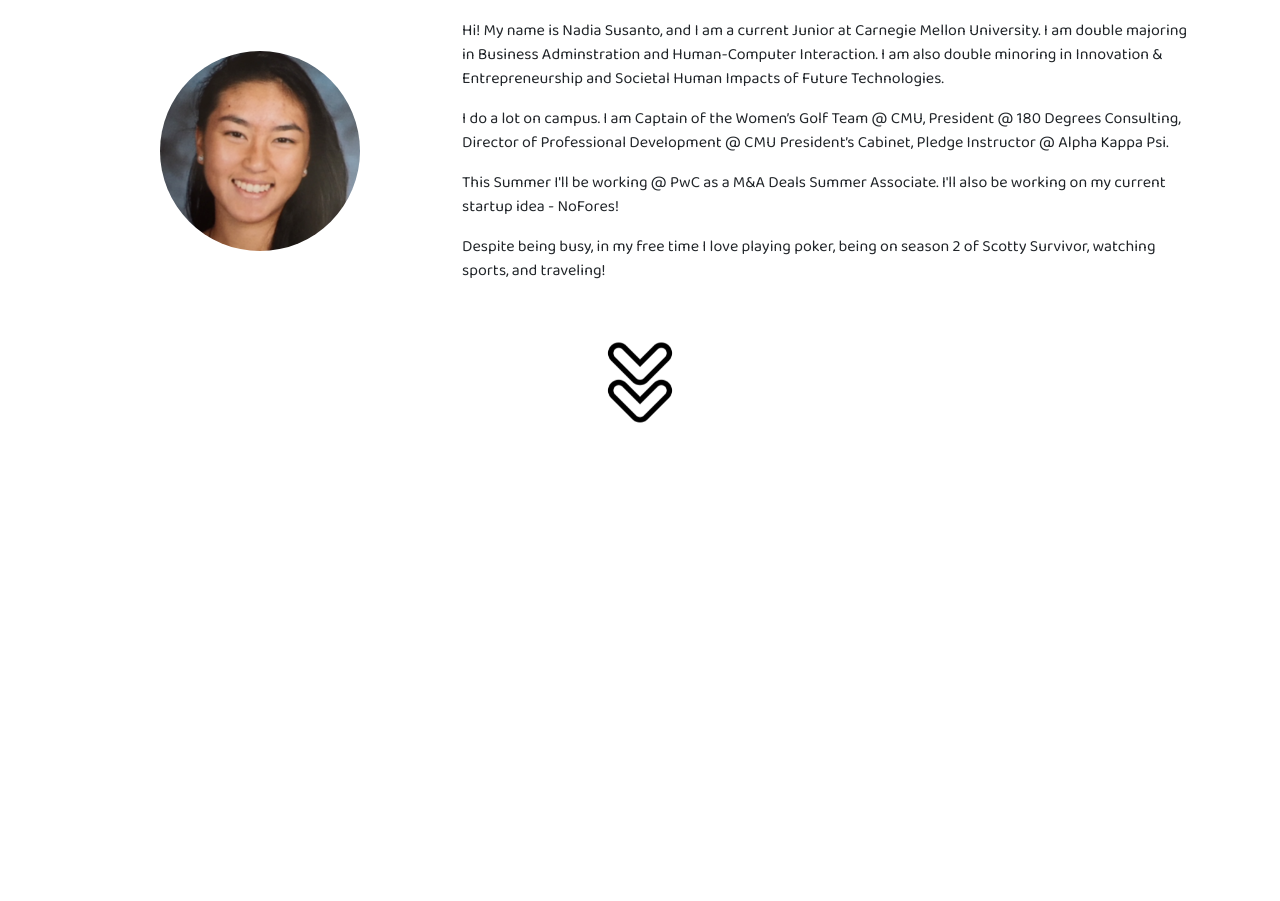
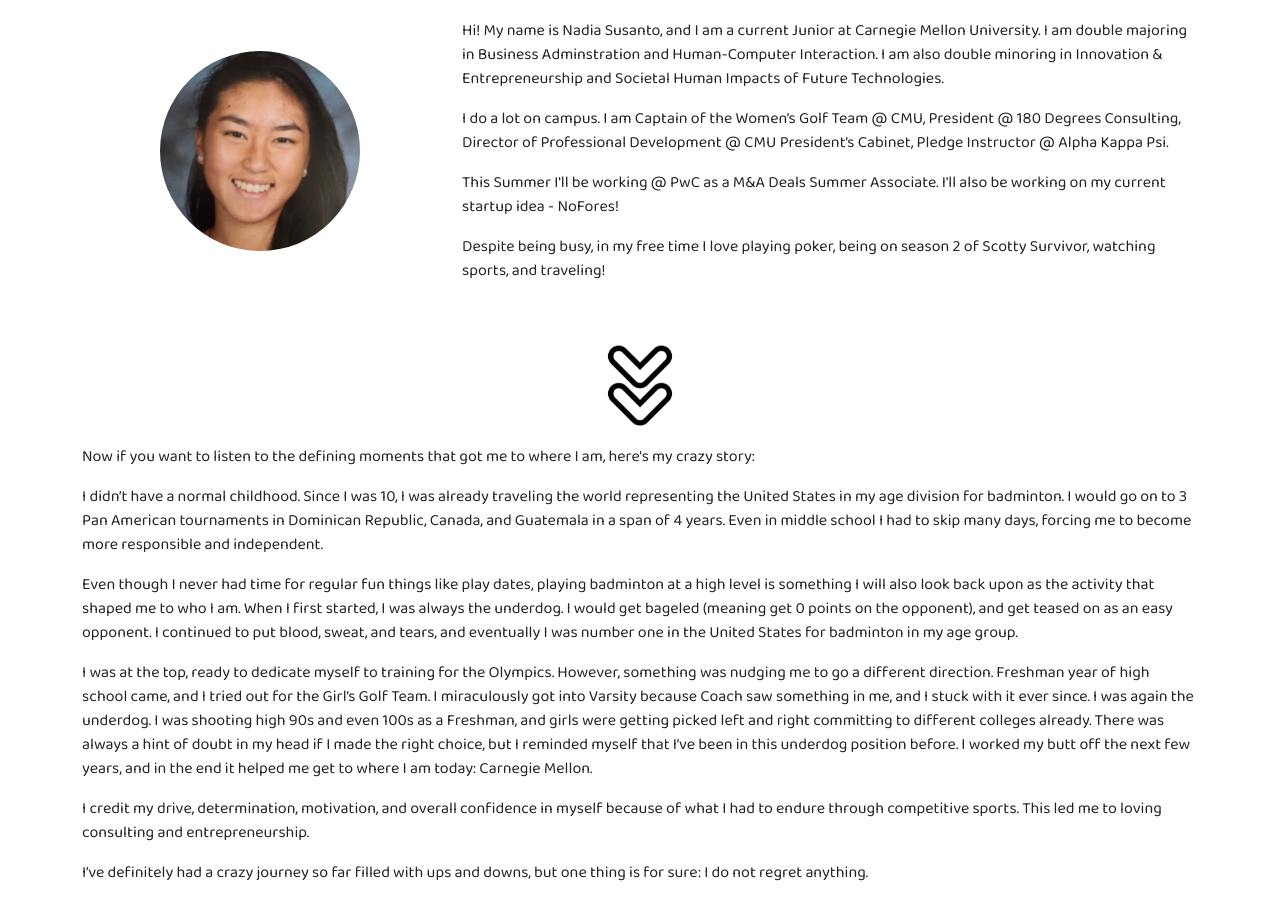
Before and after one commit to nasusanto/webportfolio, a plain HTML site: page story.html in a window 1280 px wide. Shown: the part 209-1110 px from the top of the page. Before the commit the page ends 800 px from the top, so only its background shows below. Drawn offline with nearby package versions, Linux system fonts and the light colour scheme.

Commit message:
updated story

```diff
--- a/story.html
+++ b/story.html
@@ -85,6 +85,14 @@
                     <img src="Images/arrow.png" alt="Down Arrow" id="down-arrow" class="vertical-bounce">
                 </div>
             </div>
+
+            <p></p>
+            <p>Now if you want to listen to the defining moments that got me to where I am, here's my crazy story:</p>
+            <p>I didn’t have a normal childhood. Since I was 10, I was already traveling the world representing the United States in my age division for badminton. I would go on to 3 Pan American tournaments in Dominican Republic, Canada, and Guatemala in a span of 4 years. Even in middle school I had to skip many days, forcing me to become more responsible and independent. </p>
+            <p>Even though I never had time for regular fun things like play dates, playing badminton at a high level is something I will also look back upon as the activity that shaped me to who I am. When I first started, I was always the underdog. I would get bageled (meaning get 0 points on the opponent), and get teased on as an easy opponent. I continued to put blood, sweat, and tears, and eventually I was number one in the United States for badminton in my age group. </p>
+            <p>I was at the top, ready to dedicate myself to training for the Olympics. However, something was nudging me to go a different direction. Freshman year of high school came, and I tried out for the Girl’s Golf Team. I miraculously got into Varsity because Coach saw something in me, and I stuck with it ever since. I was again the underdog. I was shooting high 90s and even 100s as a Freshman, and girls were getting picked left and right committing to different colleges already. There was always a hint of doubt in my head if I made the right choice, but I reminded myself that I’ve been in this underdog position before. I worked my butt off the next few years, and in the end it helped me get to where I am today: Carnegie Mellon. </p>
+            <p>I credit my drive, determination, motivation, and overall confidence in myself because of what I had to endure through competitive sports. This led me to loving consulting and entrepreneurship. </p>
+            <p>I’ve definitely had a crazy journey so far filled with ups and downs, but one thing is for sure: I do not regret anything. </p>
         </div>
 
         <!--Slick image animation sourced by https://kenwheeler.github.io/slick/-->
```
Also changed, not shown: Images/logo.gif (deleted).
